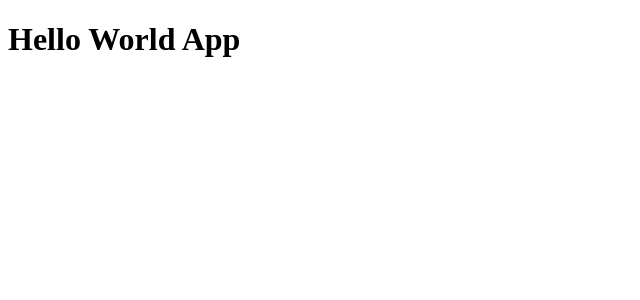
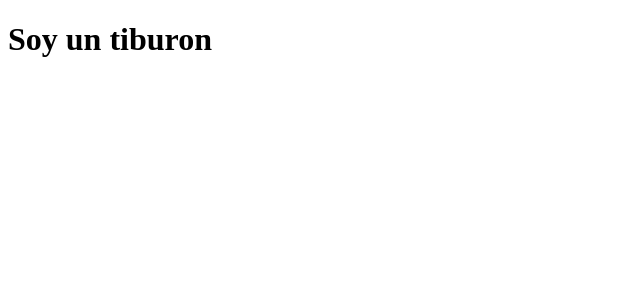
Before and after one commit to LemoneGT/React-Course, a React (Vite) app in the folder Course/03-counter-app-vite/: page / in a window 1280 px wide. Shown: the top 300 px of the page, without its empty margins (0-640 px from the left). Built offline with nearby package versions, Linux system fonts and the light colour scheme.

Commit message:
create a new component

```diff
--- /dev/null
+++ b/Course/03-counter-app-vite/src/FirstApp.jsx
@@ -0,0 +1,5 @@
+export const FirstApp = () => {
+    return(
+        <h1>Soy un tiburon</h1>
+    )
+}
--- a/Course/03-counter-app-vite/src/main.jsx
+++ b/Course/03-counter-app-vite/src/main.jsx
@@ -1,13 +1,21 @@
 import React from 'react'
 import ReactDOM from 'react-dom/client';
-import {HelloWorldApp} from './HelloWorldApp';
+// import {HelloWorldApp} from './HelloWorldApp';
+import { FirstApp } from './FirstApp';
 
 // import HelloWOrldApp from './HelloWorldApp'
 
 
 // you nedd to add the name of your function to agregate in react en generate the object
-ReactDOM.createRoot( document.getElementById('root')).render(
+// ReactDOM.createRoot( document.getElementById('root')).render(
+//     <React.StrictMode>
+//         <HelloWorldApp />
+//     </React.StrictMode>
+// )
+
+
+ReactDOM.createRoot( document.getElementById('root') ).render(
     <React.StrictMode>
-        <HelloWorldApp />
+        <FirstApp/>
     </React.StrictMode>
 )
```
